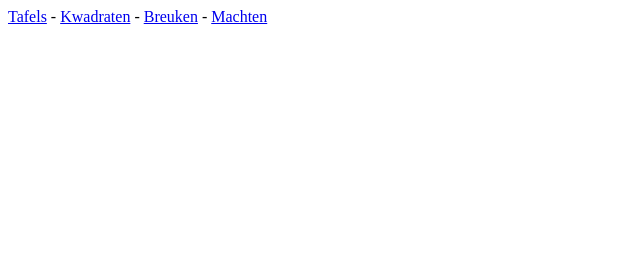
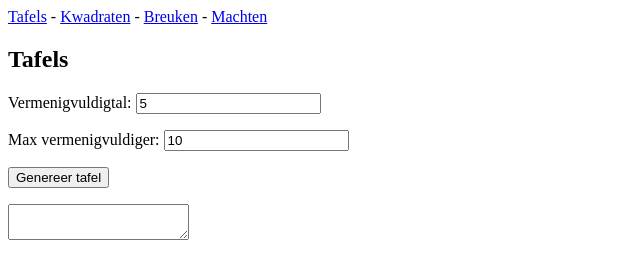
Before and after one commit to makerboomRijnland/lo0e-mathmate, a plain HTML site: page eenvoudig.html in a window 1280 px wide. Shown: the whole page, without its empty margins (0-640 px from the left). Drawn offline with Linux system fonts and the light colour scheme.

Commit message:
Tafel HTML

```diff
--- a/index.html
+++ b/eenvoudig.html
@@ -20,7 +20,25 @@
             <a href="#machten">Machten</a>
         </nav>
 
-        <section id="tafels"></section>
+        <section id="tafels">
+            <h1>Tafels</h1>
+            <form>
+                <p>
+                    <label>Vermenigvuldigtal:</label>
+                    <input id="tafel-vermenigvuldigtal" value="5">
+                </p>
+                <p>
+                    <label>Max vermenigvuldiger:</label>
+                    <input id="tafel-max-vermenigvuldiger" value="10">
+                </p>
+                <p>
+                    <button type="submit">Genereer tafel</button>
+                </p>
+                <p>
+                    <textarea readonly id="tafel-antwoord"></textarea>
+                </p>
+            </form>
+        </section>
 
         <section id="kwadraten"></section>
 
```
